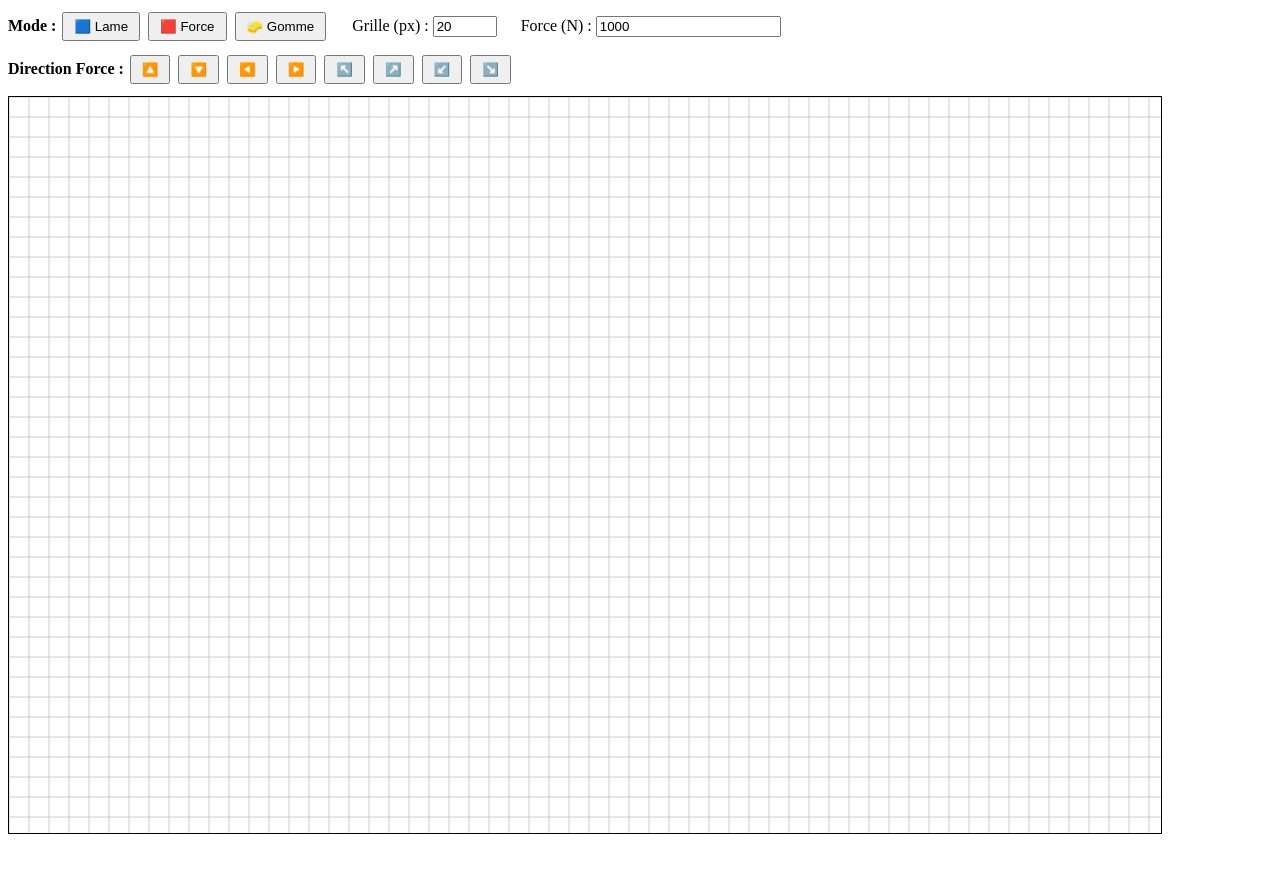
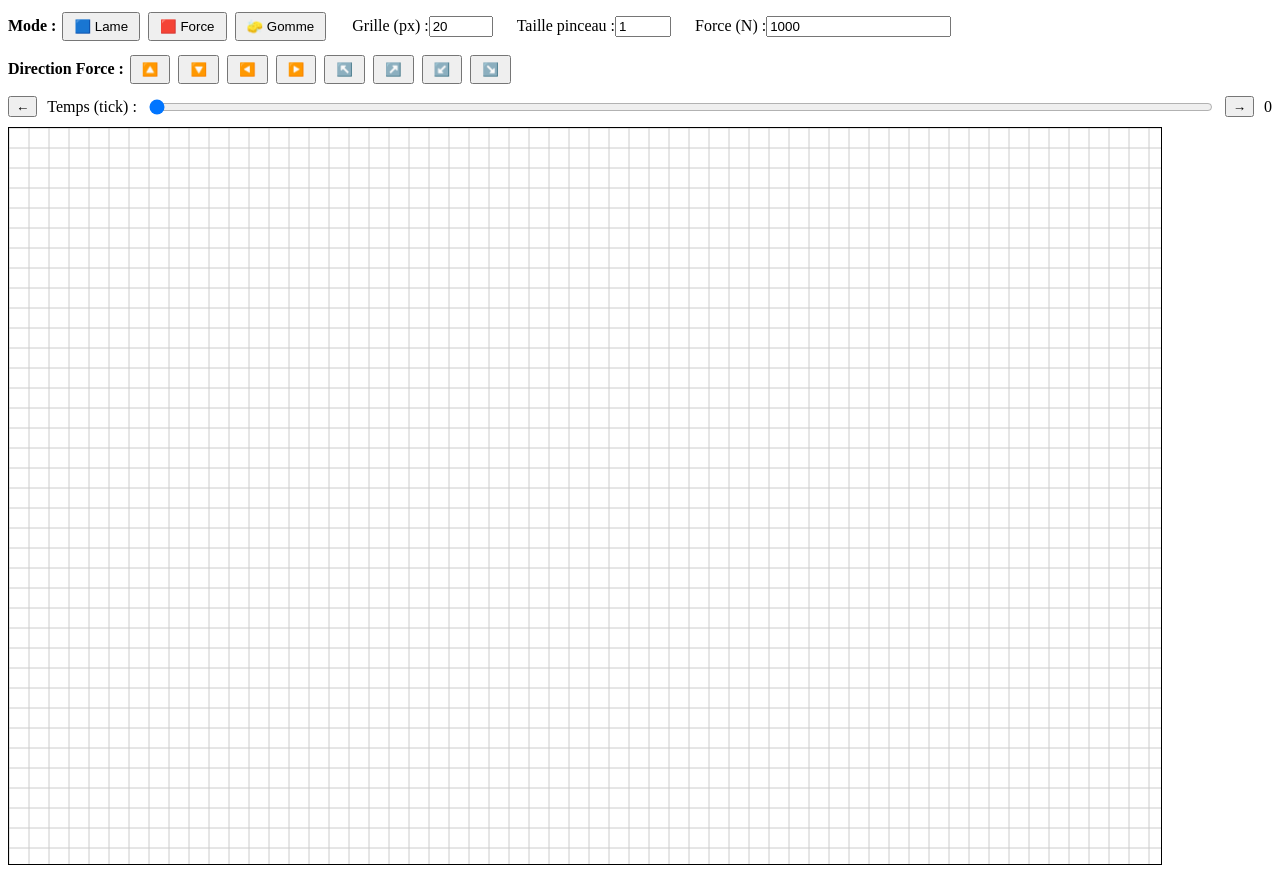
Before and after one commit to MozartEstLaDiBufala/lamesim, a plain HTML site: page index.html in a window 1280 px wide. Before the commit the page ends 842 px from the top, so only its background shows below. Drawn offline with Linux system fonts and the light colour scheme.

Commit message:
Add files via upload

```diff
--- a/index.html
+++ b/index.html
@@ -19,12 +19,13 @@
   <button onclick="setMode('force')">🟥 Force</button>
   <button onclick="setMode('erase')">🧽 Gomme</button>
 
-  <label style="margin-left: 20px;">Grille (px) :
-    <input type="number" id="gridSizeInput" value="20" min="5" max="100" onchange="changeGridSize(this.value)">
+  <label style="margin-left: 20px;">Grille (px) :<input type="number" id="gridSizeInput" value="20" min="5" max="100" onchange="changeGridSize(this.value)">
   </label>
-  <label style="margin-left: 20px;">Force (N) :
-    <input type="number" id="forceInput" value="1000" min="0" onchange="changeForceNumb(this.value)">
+  <label style="margin-left: 20px;">Taille pinceau :<input type="number" id="brushSizeInput" value="1" min="1" max="10" onchange="changeBrushSize(this.value)">
   </label>
+  <label style="margin-left: 20px;">Force (N) :<input type="number" id="forceInput" value="1000" min="0" onchange="changeForceNumb(this.value)">
+  </label>
+
 </div>
 
 <div class="controls">
@@ -39,6 +40,22 @@
   <button onclick="setDirection('down-right')">↘️</button>
 </div>
 
+<div style="margin-top: 10px; display: flex; align-items: center; gap: 10px;">
+  <button onclick="tickSlider.value = Math.max(+tickSlider.value - 1, tickSlider.min); onTickChange(tickSlider.value)">←</button>
+
+  <label for="tickSlider">Temps (tick) :</label>
+  <input type="range" id="tickSlider" min="0" max="333" value="0" oninput="onTickChange(this.value)" style="flex-grow: 1;">
+
+  <button onclick="tickSlider.value = Math.min(+tickSlider.value + 1, tickSlider.max); onTickChange(tickSlider.value)">→</button>
+
+  <span id="tickLabel">0</span>
+</div>
+
+
+
+
+
+
 <canvas id="canvas"></canvas>
 
 <script src="script.js"></script>
```
